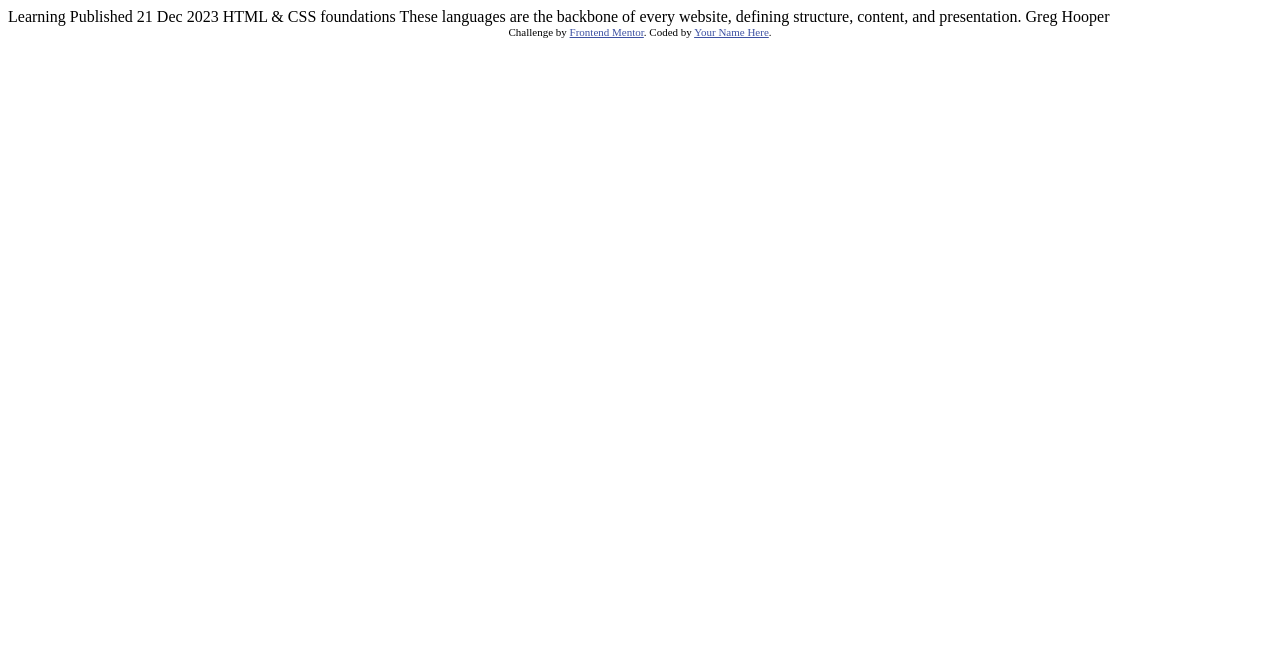
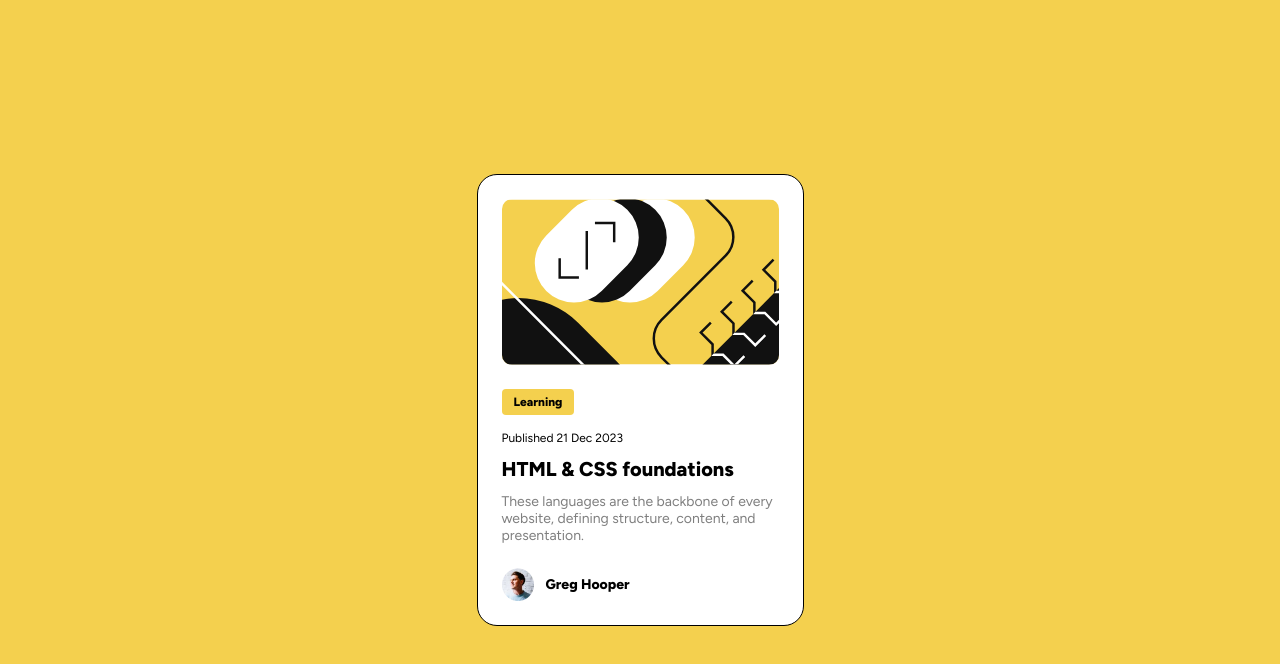
Before and after one commit to gabrieltrtl/blog-preview-card, a plain HTML site: page index.html in a window 1280 px wide. Drawn offline with Linux system fonts and the light colour scheme.

Commit message:
second commit

```diff
--- a/index.html
+++ b/index.html
@@ -2,33 +2,27 @@
 <html lang="en">
 <head>
   <meta charset="UTF-8">
-  <meta name="viewport" content="width=device-width, initial-scale=1.0"> <!-- displays site properly based on user's device -->
-
+  <meta name="viewport" content="width=device-width, initial-scale=1.0">
   <link rel="icon" type="image/png" sizes="32x32" href="./assets/images/favicon-32x32.png">
-
+  <link rel="stylesheet" href="style.css">
   <title>Frontend Mentor | Blog preview card</title>
-
-  <!-- Feel free to remove these styles or customise in your own stylesheet 👍 -->
-  <style>
-    .attribution { font-size: 11px; text-align: center; }
-    .attribution a { color: hsl(228, 45%, 44%); }
-  </style>
 </head>
 <body>
 
-  Learning
+  <main>
+    <img class="blog-img" src="./assets/images/illustration-article.svg" alt="">
+    <p><span>Learning</span></p>
+    <p class="date">Published 21 Dec 2023</p>
+    <h1>HTML & CSS foundations</h1>
+    <p class="main-paragraph">
+      These languages are the backbone of every website, defining structure, content, and presentation.
+    </p>
+    <div class="author-container">
+      <img class="avatar" src="./assets/images/image-avatar.webp" alt="">
+      <p class="author">Greg Hooper</p>
+    </div>
+  </main>
 
-  Published 21 Dec 2023
 
-  HTML & CSS foundations
-
-  These languages are the backbone of every website, defining structure, content, and presentation.
-
-  Greg Hooper
-
-  <div class="attribution">
-    Challenge by <a href="https://www.frontendmentor.io?ref=challenge" target="_blank">Frontend Mentor</a>.
-    Coded by <a href="#">Your Name Here</a>.
-  </div>
 </body>
 </html>
--- /dev/null
+++ b/style.css
@@ -0,0 +1,86 @@
+@import url('https://fonts.googleapis.com/css2?family=Figtree:ital,wght@0,300..900;1,300..900&display=swap');
+
+* {
+  margin: 0;
+  padding: 0;
+  box-sizing: border-box;
+  text-decoration: none;
+}
+
+input, button, textarea, select {
+  font: inherit;
+}
+
+ol, ul {
+	list-style: none;
+}
+
+img, picture, video, canvas, svg {
+  display: block;
+  width: 100%;
+}
+
+body {
+  font-family: "Figtree", sans-serif;
+  background: #F4D04E;
+  height: 100vh;
+  display: flex;
+  justify-content: center;
+  align-items: center;
+
+}
+
+main {
+  background: #FFF;
+  border-radius: 20px;
+  border: 1px solid #000;
+  max-width: 20.4375rem;
+  padding: 1.5rem;
+}
+
+
+.blog-img {
+  border-radius: 0.625rem;
+  margin-bottom: 1.5rem;
+  height: 100%;
+}
+
+main span {
+  display: inline-block;
+  font-size: 0.75rem;
+  background: #F4D04E;
+  font-weight: 800;
+  padding: 4px 12px;
+  line-height: 150%;
+  border-radius: 0.25rem;
+  margin-bottom: 1rem;
+}
+
+.date {
+  font-size: 0.75rem;
+  margin-bottom: 0.75rem;
+}
+
+h1 {
+  font-size: 1.25rem;
+  font-weight: 800;
+  margin-bottom: 0.75rem;
+}
+
+.main-paragraph {
+  font-size: 0.875rem;;
+  color: #7F7F7F;
+  margin-bottom: 1.5rem;
+}
+
+.author-container {
+  display: flex;
+  align-items: center;
+  gap: 12px;
+  font-size: 0.875rem;
+  font-weight: 800;
+}
+
+.avatar {
+  max-width: 2rem;
+}
```
